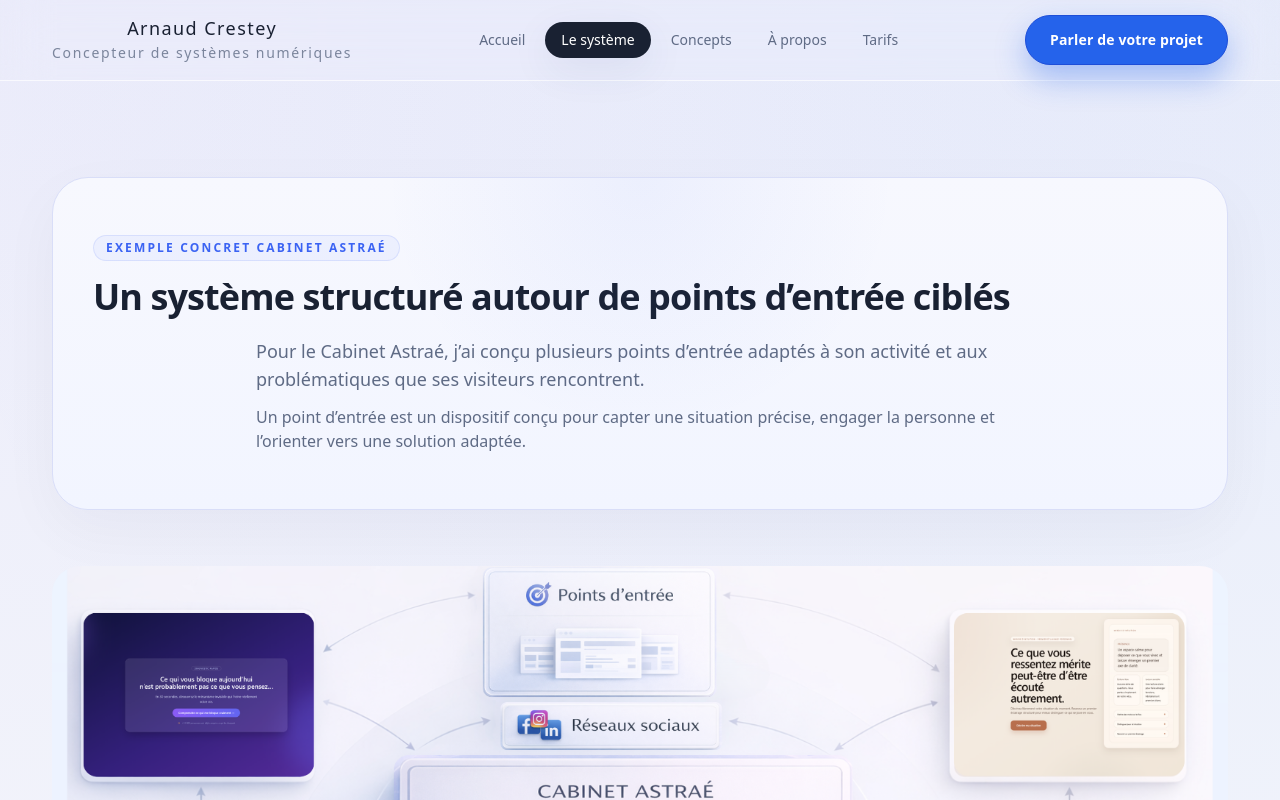
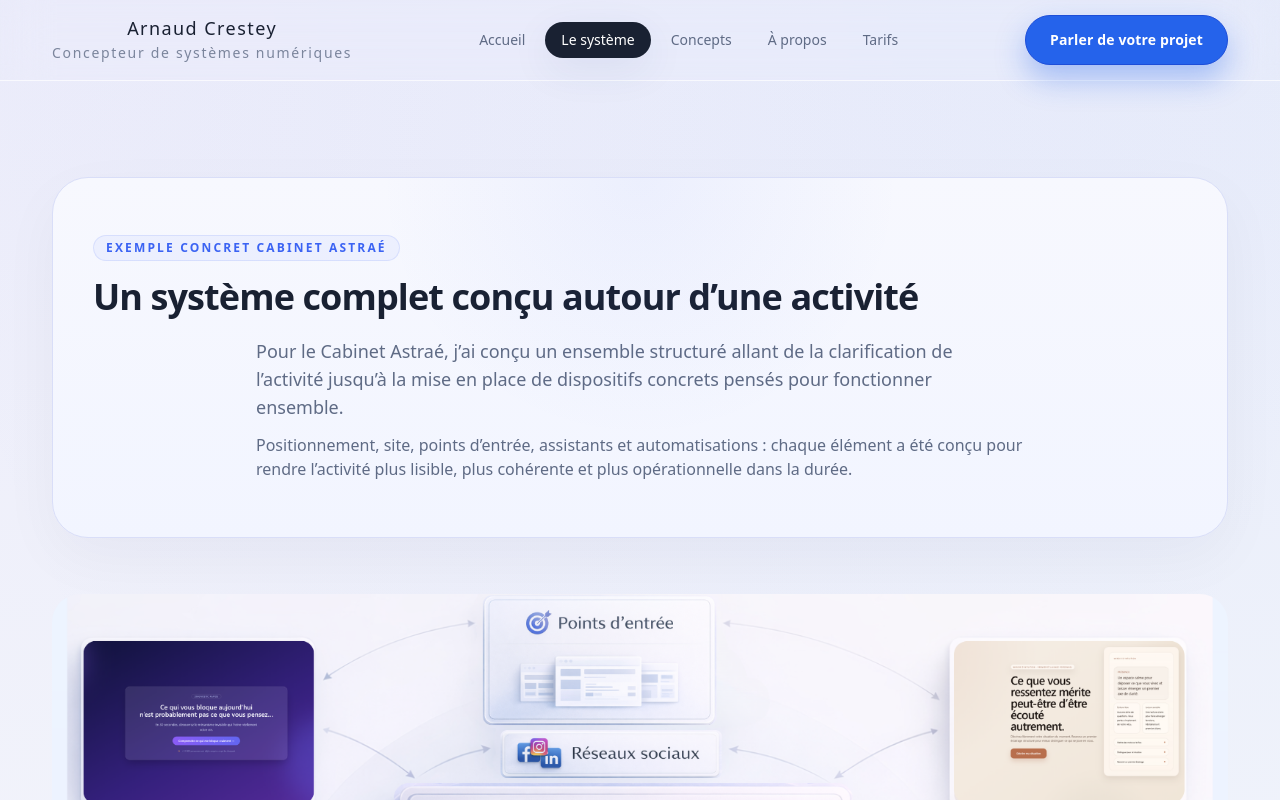
Before and after one commit to arnaudcrestey/portail-site-vitrine, a Next.js app: page /systeme in a window 1280 px wide. Shown: the top 800 px of the page. Built offline with nearby package versions, Linux system fonts and the light colour scheme.

Commit message:
Update page.tsx

```diff
--- a/app/systeme/page.tsx
+++ b/app/systeme/page.tsx
@@ -48,17 +48,19 @@ export default function SystemePage() {
 </span>
 
               <h1 className="mt-4 text-3xl font-semibold tracking-tight text-ink sm:text-4xl">
-                Un système structuré autour de points d’entrée ciblés
-              </h1>
+  Un système complet conçu autour d’une activité
+</h1>
 
-              <p className="mx-auto mt-5 max-w-3xl text-base leading-7 text-slate sm:text-lg">
-                Pour le Cabinet Astraé, j’ai conçu plusieurs points d’entrée adaptés à son activité
-                et aux problématiques que ses visiteurs rencontrent.
-              </p>
+<p className="mx-auto mt-5 max-w-3xl text-base leading-7 text-slate sm:text-lg">
+  Pour le Cabinet Astraé, j’ai conçu un ensemble structuré allant de la clarification
+  de l’activité jusqu’à la mise en place de dispositifs concrets pensés pour fonctionner ensemble.
+</p>
 
-              <p className="mx-auto mt-3 max-w-3xl text-sm leading-7 text-slate sm:text-base">
-               Un point d’entrée est un dispositif conçu pour capter une situation précise, engager la personne et l’orienter vers une solution adaptée.
-              </p>
+<p className="mx-auto mt-3 max-w-3xl text-sm leading-7 text-slate sm:text-base">
+  Positionnement, site, points d’entrée, assistants et automatisations :
+  chaque élément a été conçu pour rendre l’activité plus lisible, plus cohérente
+  et plus opérationnelle dans la durée.
+</p>
             </div>
 
             <div className="relative mt-14">
```
